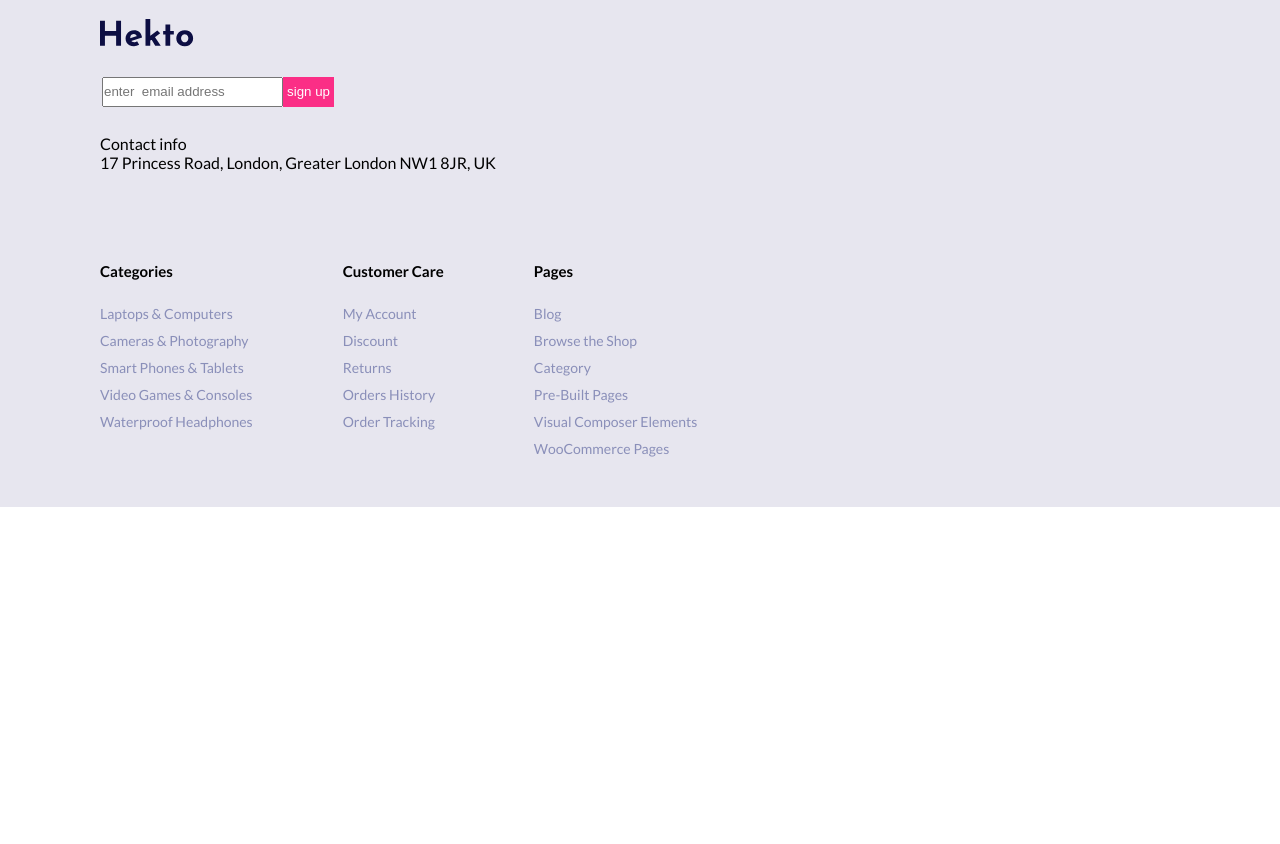
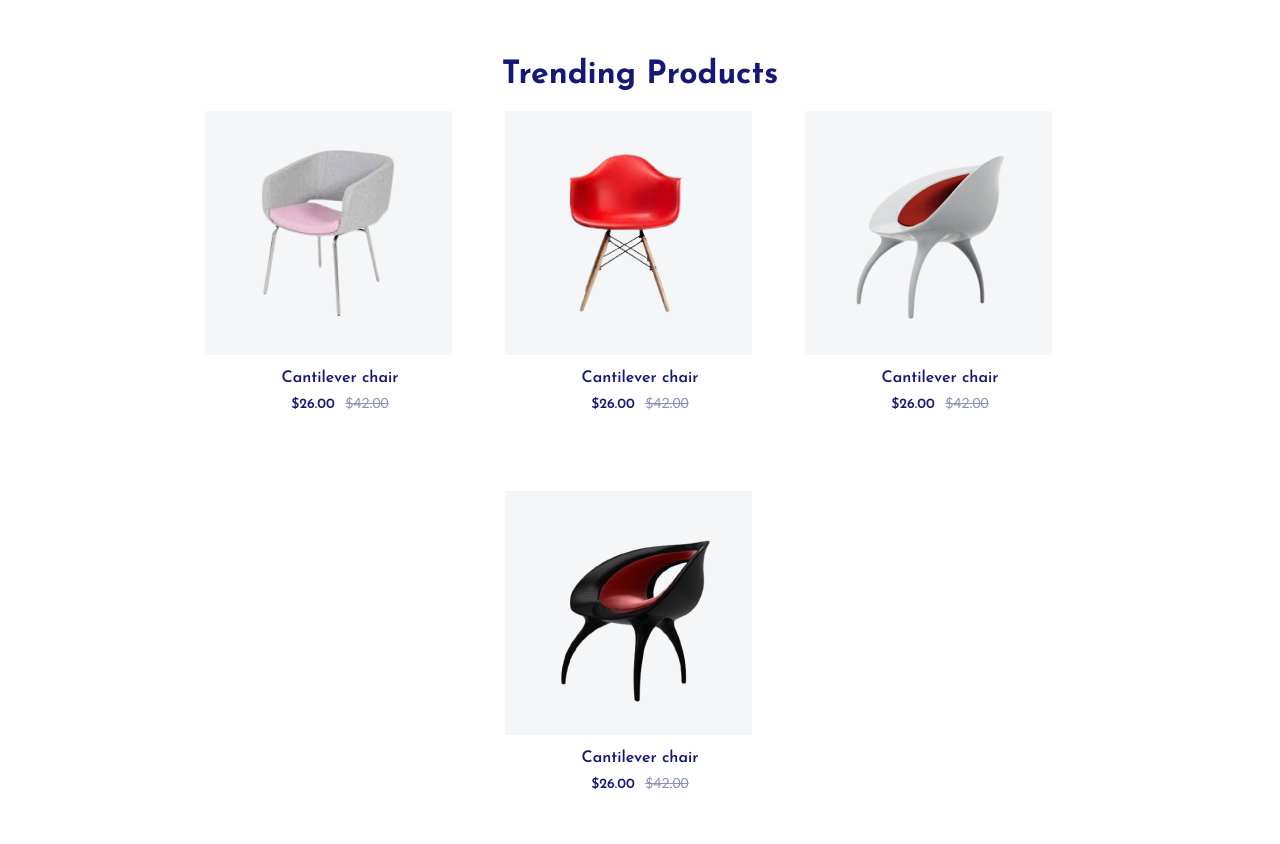
Before and after one commit to SafaaAbdAlhaleem/hekto, a plain HTML site: page index.html in a window 1280 px wide. Shown: the part 3200-4044 px from the top of the page. Before the commit the page ends 3707 px from the top, so only its background shows below. Drawn offline with Linux system fonts and the light colour scheme.

Commit message:
add trending product section

```diff
--- a/assets/css/main.css
+++ b/assets/css/main.css
@@ -738,3 +738,61 @@ color: #FB4997;
     font-size: 26px;
   }
 }
+
+
+.trending_products{
+    padding-bottom: 50px;
+    padding-top: 50px;
+}
+.all_trending_products{
+  display: flex;
+  justify-content: center;
+  gap: 30px;
+  flex-wrap: wrap;
+}
+
+.trend_image{
+  display: flex;
+  align-items: center;
+  justify-content: center;
+    background-color: #F5F6F8;
+    width: 247px;
+  height: 244px;
+
+}
+.trend_image img{
+  max-width: 100%;
+  height: auto;
+}
+.trend_item{
+  flex: 1 1 250px;
+  height: 350px;
+  text-align: center;
+   max-width: 270px;
+  height: 350px;
+}
+.trend_info h3{
+  font-family: 'Josefin Sans', sans-serif;
+  font-size: 16px;
+  font-weight: 600;
+  color: #151875;
+  margin: 15px 0 8px;
+}
+.trend_info .new{
+  font-family: 'Josefin Sans', sans-serif;
+  font-size: 14px;
+  font-weight: 600;
+  color: #151875;
+}
+.trend_info .old{
+  font-family: 'Lato', sans-serif;
+  font-size: 14px;
+  color: #8A8FB9;
+  text-decoration: line-through;
+  margin-left: 6px;
+}
+.treding_title{
+      font-family: 'Josefin Sans', sans-serif;
+font-size: 32px;
+color:#151875;
+}
--- a/index.html
+++ b/index.html
@@ -358,9 +358,68 @@ in phasellus non in justo.</p>
 <button>Shop Now</button>
 </div>
 </section>
+<section class="trending_products">
+<div class="container">
+<h2 class="treding_title">Trending Products</h2>
+<div class="all_trending_products">
+<div class="trend_item">
+  <div class="trend_image">
+     <img src="assets/image/t2.png" alt="">
+  </div>
+
+<div class="trend_info">
+  <h3>Cantilever chair</h3>
+  <span class="new">$26.00 </span>
+    <span class="old">$42.00 </span>
+</div>
+</div>
+<div class="trend_item">
+  <div class="trend_image">
+     <img src="assets/image/t1.png" alt="">
+  </div>
+
+<div class="trend_info">
+  <h3>Cantilever chair</h3>
+  <span class="new">$26.00 </span>
+    <span class="old">$42.00 </span>
+
+</div>
+</div>
+<div class="trend_item">
+  <div class="trend_image">
+     <img src="assets/image/t3.png" alt="">
+  </div>
+
+<div class="trend_info">
+  <h3>Cantilever chair</h3>
+  <span class="new">$26.00 </span>
+    <span class="old">$42.00 </span>
+</div>
+</div>
+<div class="trend_item">
+  <div class="trend_image">
+     <img src="assets/image/t4.png" alt="">
+  </div>
+<div class="trend_info">
+  <h3>Cantilever chair</h3>
+  <span class="new">$26.00 </span>
+    <span class="old">$42.00 </span>
+
+</div>
+</div>
+
+</div>
+</div>
+</section>
+</main>
+<section class="leatest_blog">
 
 
-</main>
+
+
+
+</section>
+
 <footer class="footer">
   <div class="container">
     <div class="row">
```
Also changed, not shown: assets/image/t1.png (added), assets/image/t2.png (added), assets/image/t3.png (added), assets/image/t4.png (added).
